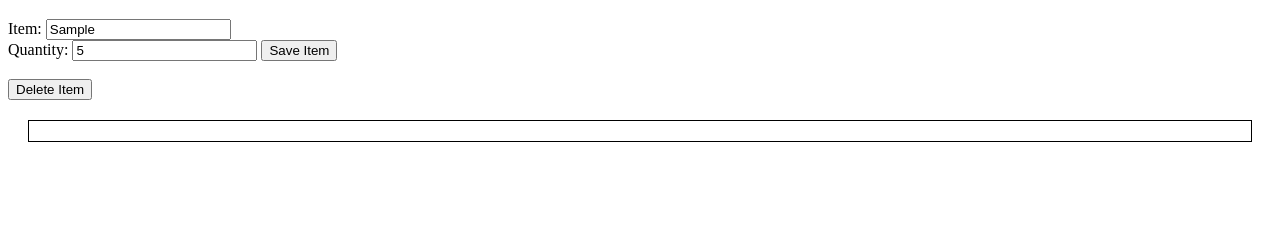
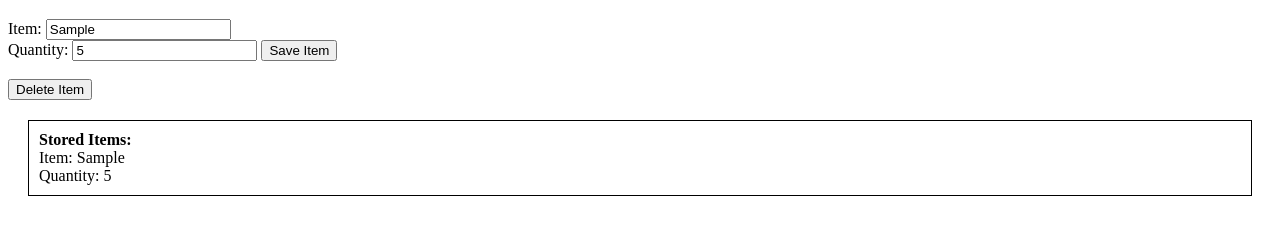
Before and after one commit to aafernands/shopping-list-app, a plain HTML site: page index.html in a window 1280 px wide. Both pictures are taken after typing "Sample", "5" into the empty fields and a click on the button "Save Item". Shown: the part 61-296 px from the top of the page. Drawn offline with Linux system fonts and the light colour scheme.

Commit message:
fixed bugs

```diff
--- a/index.html
+++ b/index.html
@@ -24,7 +24,7 @@
 
     <button onclick="deleteItems()">Delete Item</button>
 
-    <div class="output" id-"output"></div>
+    <div class="output" id="output"></div>
 
     <script src="scripts.js"></script>
   </body>
--- a/scripts.js
+++ b/scripts.js
@@ -1,8 +1,8 @@
-const savePerson = () => {
-  const item = document.getElementById("name").value;
+const saveItem = () => {
+  const item = document.getElementById("item").value;
   const qty = document.getElementById("qty").value;
 
-  const items = { item, age };
+  const items = { item, qty };
 
   localStorage.setItem("items", JSON.stringify(items));
 
@@ -13,18 +13,18 @@ const savePerson = () => {
 
 const displayItems = () => {
   const output = document.getElementById("output");
-  const person = localStorage.getItem("items");
+  const items = localStorage.getItem("items");
 
   if (items) {
     const parsedItems = JSON.parse(items);
     output.innerHTML = `<strong> Stored Items: </strong> <br>
-                          Name: ${parsedItems.item} <br>
-                          Age: ${parsedItems.qty}`;
+                          Item: ${parsedItems.item} <br>
+                          Quantity: ${parsedItems.qty}`;
   } else {
     output.innerHTML = `<strong> No items data found in localStorage.: </strong>`;
   }
 };
 
-// const deletePerson = () => {
-//   alert("Deleted");
-// };
+const deleteItem = () => {
+  alert("Item Deleted");
+};
```
